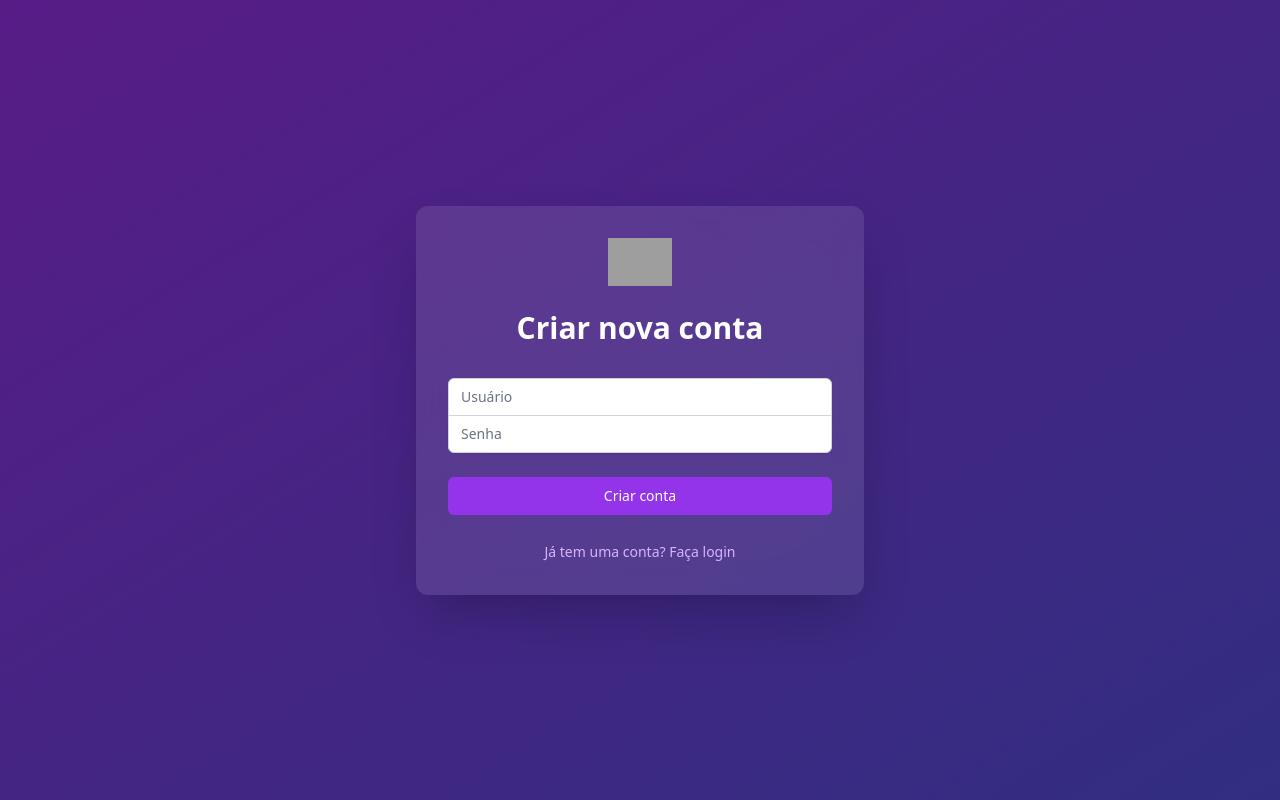
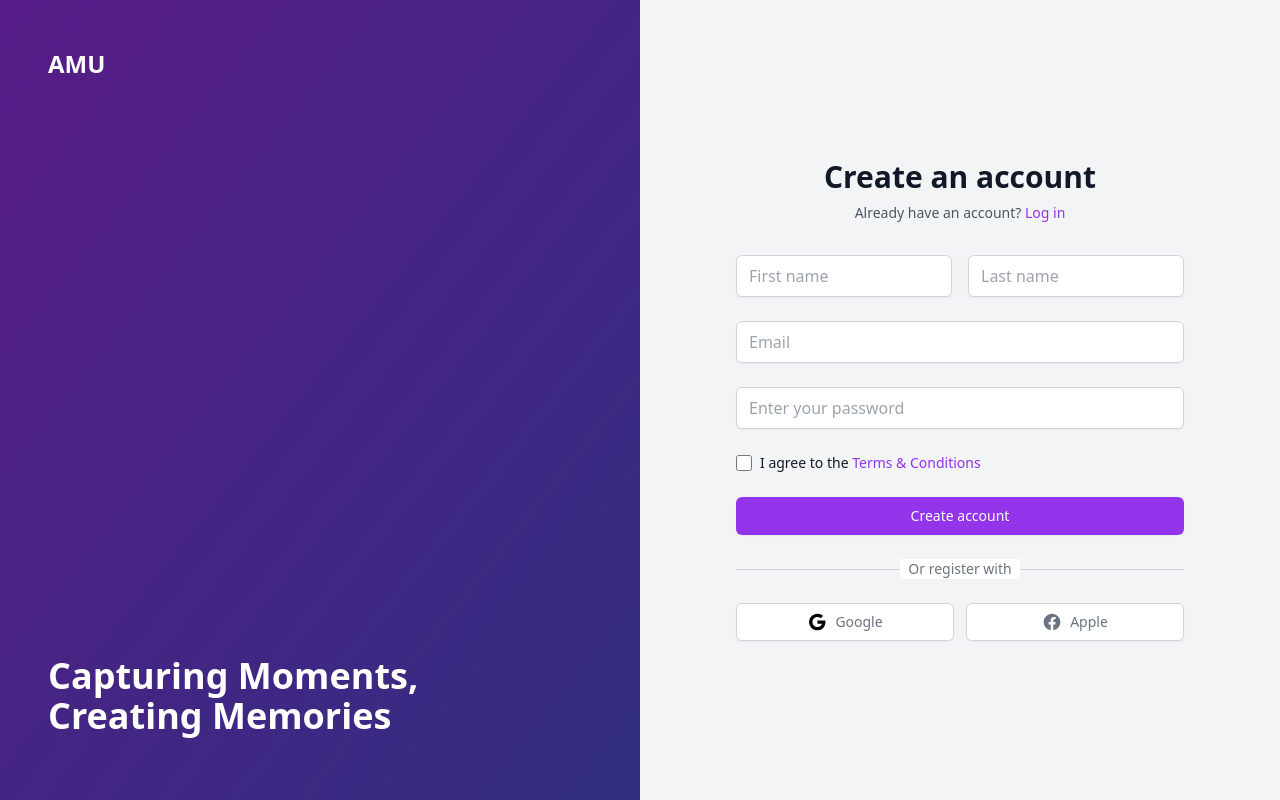
Before and after one commit to AttoLD/transportadora, a Flask app: template app/templates/auth/register.html in a window 1280 px wide. Run offline with Flask 2, Linux system fonts and the light colour scheme; the template is opened without the code that fills it, so the values that code supplies are empty; some libraries are stand-ins or nearby versions; grey boxes are pictures that could not be loaded.

Commit message:
Correção de Estilização e templates

```diff
--- a/app/templates/auth/register.html
+++ b/app/templates/auth/register.html
@@ -1,42 +1,97 @@
 {% extends "base.html" %}
 
 {% block content %}
-<div class="min-h-screen bg-gradient-to-br from-purple-900 to-indigo-900 flex items-center justify-center py-12 px-4 sm:px-6 lg:px-8">
-    <div class="max-w-md w-full bg-white/10 backdrop-blur-lg rounded-xl shadow-2xl p-8">
+<div class="min-h-screen flex">
+    <!-- Lado esquerdo - Imagem e texto -->
+    <div class="hidden lg:flex lg:w-1/2 bg-gradient-to-br from-purple-900 to-indigo-900 p-12 flex-col justify-between">
+        <div>
+            <h1 class="text-2xl font-bold text-white">AMU</h1>
+        </div>
+        <div>
+            <h2 class="text-4xl font-bold text-white mb-4">Capturing Moments,<br>Creating Memories</h2>
+        </div>
+    </div>
+
+    <!-- Lado direito - Formulário -->
+    <div class="w-full lg:w-1/2 flex items-center justify-center p-12">
+        <div class="max-w-md w-full">
             <div class="text-center">
-            <img class="mx-auto h-12 w-auto" src="{{ url_for('static', filename='images/logo.png') }}" alt="AttoLink">
-            <h2 class="mt-6 text-3xl font-bold text-white">
-                Criar nova conta
-            </h2>
+                <h2 class="text-3xl font-bold text-gray-900">Create an account</h2>
+                <p class="mt-2 text-sm text-gray-600">
+                    Already have an account? <a href="{{ url_for('auth.login') }}" class="text-purple-600 hover:text-purple-500">Log in</a>
+                </p>
             </div>
 
             <form class="mt-8 space-y-6" action="{{ url_for('auth.register') }}" method="POST">
-            <div class="rounded-md shadow-sm -space-y-px">
+                <div class="grid grid-cols-2 gap-4">
                     <div>
-                    <input id="username" name="username" type="text" required
-                        class="appearance-none rounded-t-md relative block w-full px-3 py-2 border border-gray-300 placeholder-gray-500 text-gray-900 focus:outline-none focus:ring-purple-500 focus:border-purple-500 focus:z-10 sm:text-sm"
-                        placeholder="Usuário">
+                        <input type="text" name="firstname" required
+                            class="appearance-none block w-full px-3 py-2 border border-gray-300 rounded-md shadow-sm placeholder-gray-400 focus:outline-none focus:ring-purple-500 focus:border-purple-500"
+                            placeholder="First name">
                     </div>
                     <div>
-                    <input id="password" name="password" type="password" required
-                        class="appearance-none rounded-b-md relative block w-full px-3 py-2 border border-gray-300 placeholder-gray-500 text-gray-900 focus:outline-none focus:ring-purple-500 focus:border-purple-500 focus:z-10 sm:text-sm"
-                        placeholder="Senha">
+                        <input type="text" name="lastname" required
+                            class="appearance-none block w-full px-3 py-2 border border-gray-300 rounded-md shadow-sm placeholder-gray-400 focus:outline-none focus:ring-purple-500 focus:border-purple-500"
+                            placeholder="Last name">
                     </div>
                 </div>
 
                 <div>
+                    <input type="email" name="email" required
+                        class="appearance-none block w-full px-3 py-2 border border-gray-300 rounded-md shadow-sm placeholder-gray-400 focus:outline-none focus:ring-purple-500 focus:border-purple-500"
+                        placeholder="Email">
+                </div>
+
+                <div>
+                    <input type="password" name="password" required
+                        class="appearance-none block w-full px-3 py-2 border border-gray-300 rounded-md shadow-sm placeholder-gray-400 focus:outline-none focus:ring-purple-500 focus:border-purple-500"
+                        placeholder="Enter your password">
+                </div>
+
+                <div class="flex items-center">
+                    <input type="checkbox" name="terms" required
+                        class="h-4 w-4 text-purple-600 focus:ring-purple-500 border-gray-300 rounded">
+                    <label class="ml-2 block text-sm text-gray-900">
+                        I agree to the <a href="#" class="text-purple-600 hover:text-purple-500">Terms & Conditions</a>
+                    </label>
+                </div>
+
+                <div>
                     <button type="submit"
-                    class="group relative w-full flex justify-center py-2 px-4 border border-transparent text-sm font-medium rounded-md text-white bg-purple-600 hover:bg-purple-700 focus:outline-none focus:ring-2 focus:ring-offset-2 focus:ring-purple-500">
-                    Criar conta
+                        class="w-full flex justify-center py-2 px-4 border border-transparent rounded-md shadow-sm text-sm font-medium text-white bg-purple-600 hover:bg-purple-700 focus:outline-none focus:ring-2 focus:ring-offset-2 focus:ring-purple-500">
+                        Create account
                     </button>
                 </div>
             </form>
 
-        <div class="mt-6 text-center">
-            <a href="{{ url_for('auth.login') }}" class="text-sm text-purple-300 hover:text-purple-200">
-                Já tem uma conta? Faça login
+            <div class="mt-6">
+                <div class="relative">
+                    <div class="absolute inset-0 flex items-center">
+                        <div class="w-full border-t border-gray-300"></div>
+                    </div>
+                    <div class="relative flex justify-center text-sm">
+                        <span class="px-2 bg-white text-gray-500">Or register with</span>
+                    </div>
+                </div>
+
+                <div class="mt-6 grid grid-cols-2 gap-3">
+                    <a href="{{ url_for('auth.google_login') }}"
+                        class="w-full inline-flex justify-center py-2 px-4 border border-gray-300 rounded-md shadow-sm bg-white text-sm font-medium text-gray-500 hover:bg-gray-50">
+                        <svg class="h-5 w-5" viewBox="0 0 24 24">
+                            <path d="M12.545,10.239v3.821h5.445c-0.712,2.315-2.647,3.972-5.445,3.972c-3.332,0-6.033-2.701-6.033-6.032 s2.701-6.032,6.033-6.032c1.498,0,2.866,0.549,3.921,1.453l2.814-2.814C17.503,2.988,15.139,2,12.545,2 C7.021,2,2.543,6.477,2.543,12s4.478,10,10.002,10c8.396,0,10.249-7.85,9.426-11.748L12.545,10.239z"/>
+                        </svg>
+                        <span class="ml-2">Google</span>
+                    </a>
+                    <a href="#"
+                        class="w-full inline-flex justify-center py-2 px-4 border border-gray-300 rounded-md shadow-sm bg-white text-sm font-medium text-gray-500 hover:bg-gray-50">
+                        <svg class="h-5 w-5" viewBox="0 0 24 24" fill="currentColor">
+                            <path d="M12 2C6.477 2 2 6.477 2 12c0 4.991 3.657 9.128 8.438 9.879V14.89h-2.54V12h2.54V9.797c0-2.506 1.492-3.89 3.777-3.89 1.094 0 2.238.195 2.238.195v2.46h-1.26c-1.243 0-1.63.771-1.63 1.562V12h2.773l-.443 2.89h-2.33v6.989C18.343 21.129 22 16.99 22 12c0-5.523-4.477-10-10-10z"/>
+                        </svg>
+                        <span class="ml-2">Apple</span>
                     </a>
                 </div>
             </div>
         </div>
+    </div>
+</div>
 {% endblock %}
```
Also changed, not shown: app/__init__.py (+13 -0 lines), app/routes/auth.py (+21 -34 lines), app/templates/auth/login.html (+22 -29 lines). Lines whose indentation alone changed are shown as unchanged.
